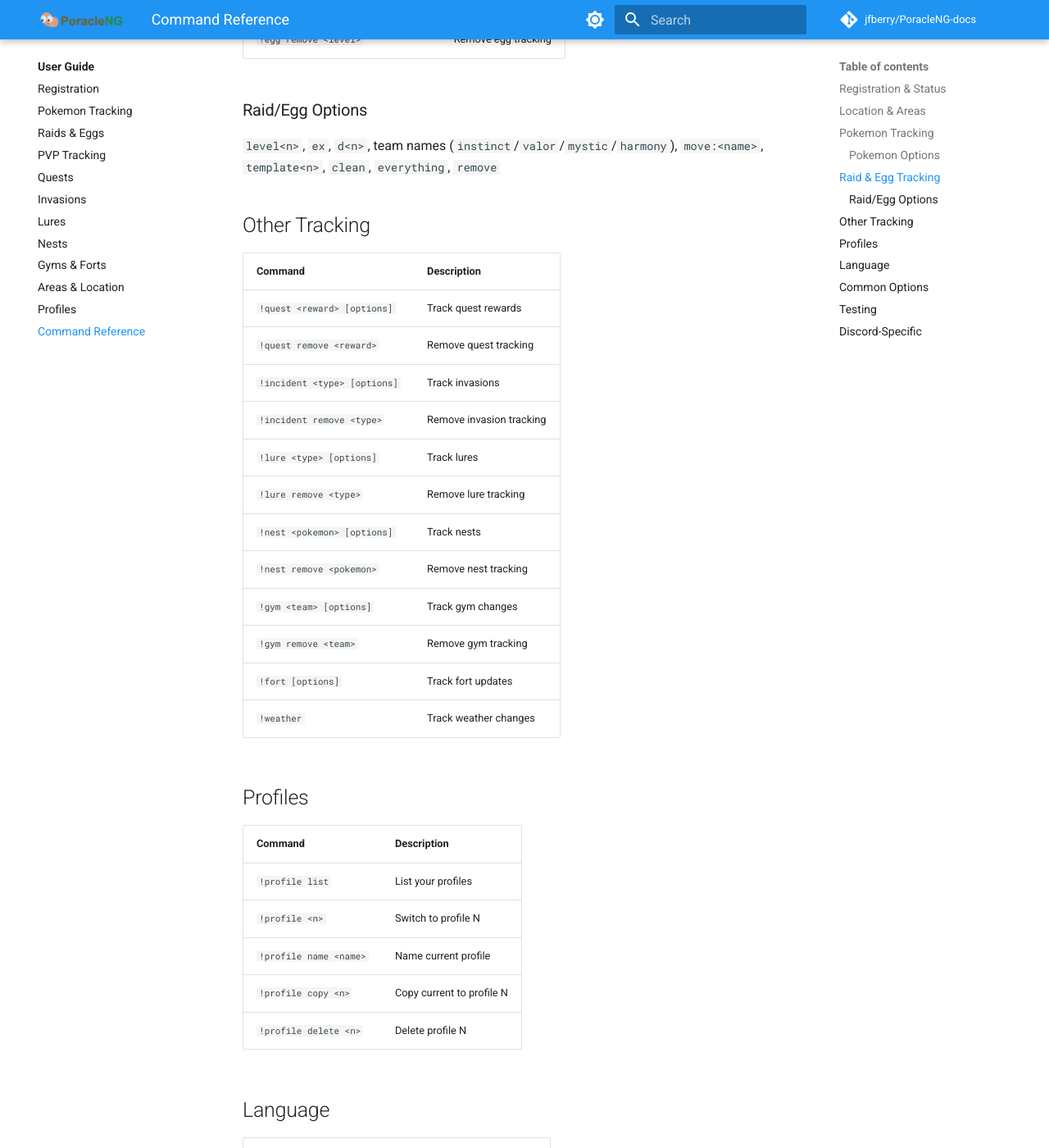
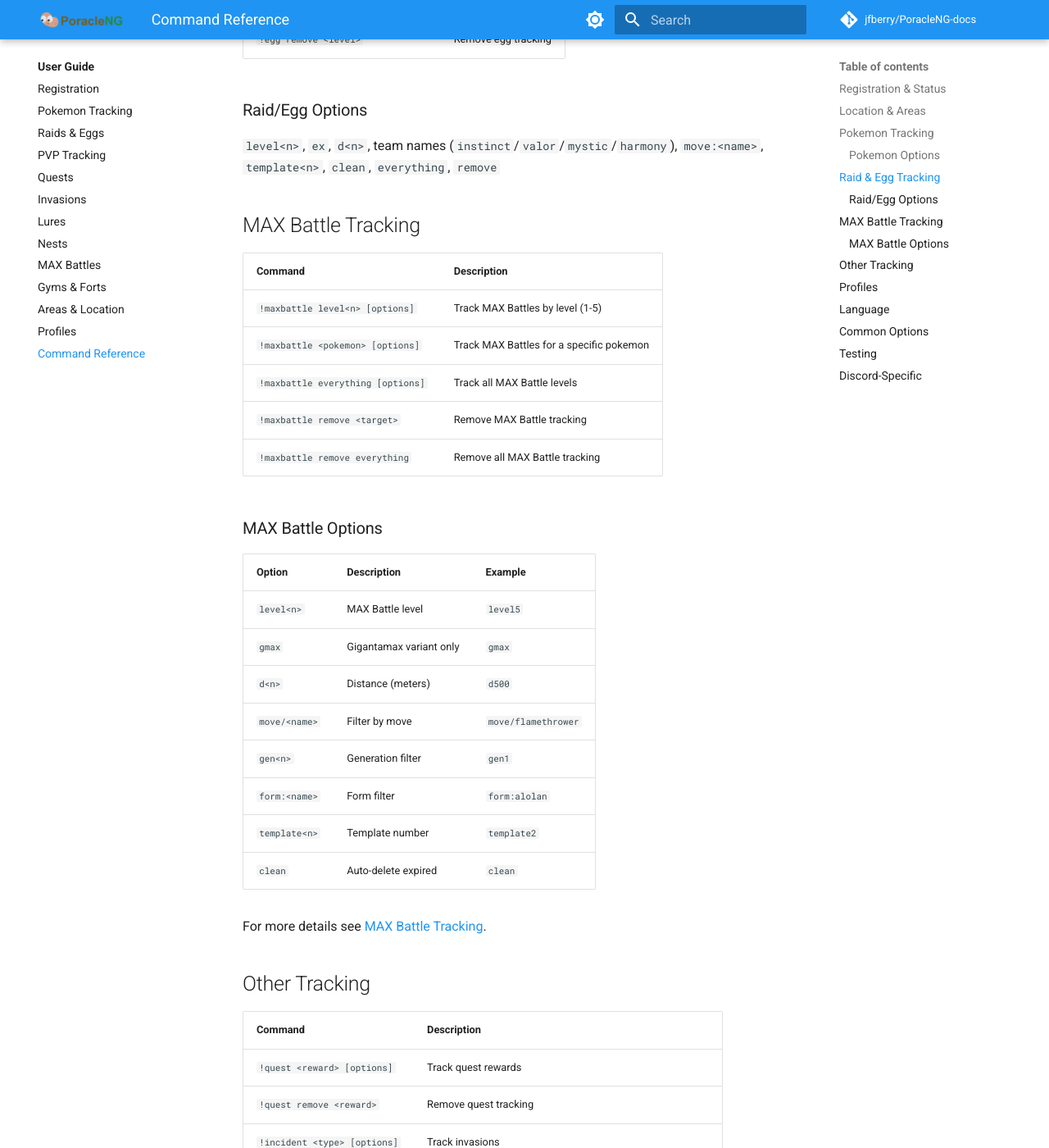
Before and after one commit to jfberry/PoracleNG-docs, an MkDocs documentation site: the page built from docs/userguide/commands.md, in a window 1280 px wide and 1400 px high, scrolled down 3328 px. Shown: the whole window at 82% size. Built offline with MkDocs 1.6.1 and Material for MkDocs 9.7.7, drawn with Linux system fonts in a browser that asks for light colours; comment, search, counter and statistics services are not loaded; some of the changed text lies outside the part shown.

Commit message:
Add MAX Battle docs and update test commands to match source
Add maxbattle user guide page with level, gmax, type, gen, form, and
move filtering. Update command reference with maxbattle section. Fix
test command lists across docs to match actual valid hook types from
source code (pokemon, raid, pokestop, gym, nest, quest, fort-update,
max-battle).

Co-Authored-By: Claude Opus 4.6 (1M context) <noreply@anthropic.com>

```diff
--- a/docs/userguide/commands.md
+++ b/docs/userguide/commands.md
@@ -84,6 +84,31 @@ Quick reference for all PoracleNG user commands. Discord uses `!` prefix, Telegr
 
 `level<n>`, `ex`, `d<n>`, team names (`instinct`/`valor`/`mystic`/`harmony`), `move:<name>`, `template<n>`, `clean`, `everything`, `remove`
 
+## MAX Battle Tracking
+
+| Command | Description |
+|---------|-------------|
+| `!maxbattle level<n> [options]` | Track MAX Battles by level (1-5) |
+| `!maxbattle <pokemon> [options]` | Track MAX Battles for a specific pokemon |
+| `!maxbattle everything [options]` | Track all MAX Battle levels |
+| `!maxbattle remove <target>` | Remove MAX Battle tracking |
+| `!maxbattle remove everything` | Remove all MAX Battle tracking |
+
+### MAX Battle Options
+
+| Option | Description | Example |
+|--------|-------------|---------|
+| `level<n>` | MAX Battle level | `level5` |
+| `gmax` | Gigantamax variant only | `gmax` |
+| `d<n>` | Distance (meters) | `d500` |
+| `move/<name>` | Filter by move | `move/flamethrower` |
+| `gen<n>` | Generation filter | `gen1` |
+| `form:<name>` | Form filter | `form:alolan` |
+| `template<n>` | Template number | `template2` |
+| `clean` | Auto-delete expired | `clean` |
+
+For more details see [MAX Battle Tracking](maxbattle.md).
+
 ## Other Tracking
 
 | Command | Description |
@@ -135,11 +160,12 @@ These options are available across most tracking commands:
 |---------|-------------|
 | `!poracle-test pokemon` | Send a test pokemon alert |
 | `!poracle-test raid` | Send a test raid alert |
-| `!poracle-test egg` | Send a test egg alert |
+| `!poracle-test pokestop` | Send a test pokestop alert |
+| `!poracle-test gym` | Send a test gym alert |
+| `!poracle-test nest` | Send a test nest alert |
 | `!poracle-test quest` | Send a test quest alert |
-| `!poracle-test invasion` | Send a test invasion alert |
-| `!poracle-test lure` | Send a test lure alert |
-| `!poracle-test weather` | Send a test weather alert |
+| `!poracle-test fort-update` | Send a test fort update alert |
+| `!poracle-test max-battle` | Send a test MAX Battle alert |
 
 ## Discord-Specific
 
--- a/mkdocs.yml
+++ b/mkdocs.yml
@@ -90,6 +90,7 @@ nav:
     - Invasions: userguide/invasions.md
     - Lures: userguide/lures.md
     - Nests: userguide/nests.md
+    - MAX Battles: userguide/maxbattle.md
     - Gyms & Forts: userguide/gyms.md
     - Areas & Location: userguide/areas.md
     - Profiles: userguide/profiles.md
```
Also changed, not shown: other parts of docs/userguide/commands.md (+1 -1 lines), docs/configuration/dts.md (+5 -4 lines), docs/operation/admincommands.md (+5 -4 lines), docs/userguide/maxbattle.md (added, +107 -0 lines).
